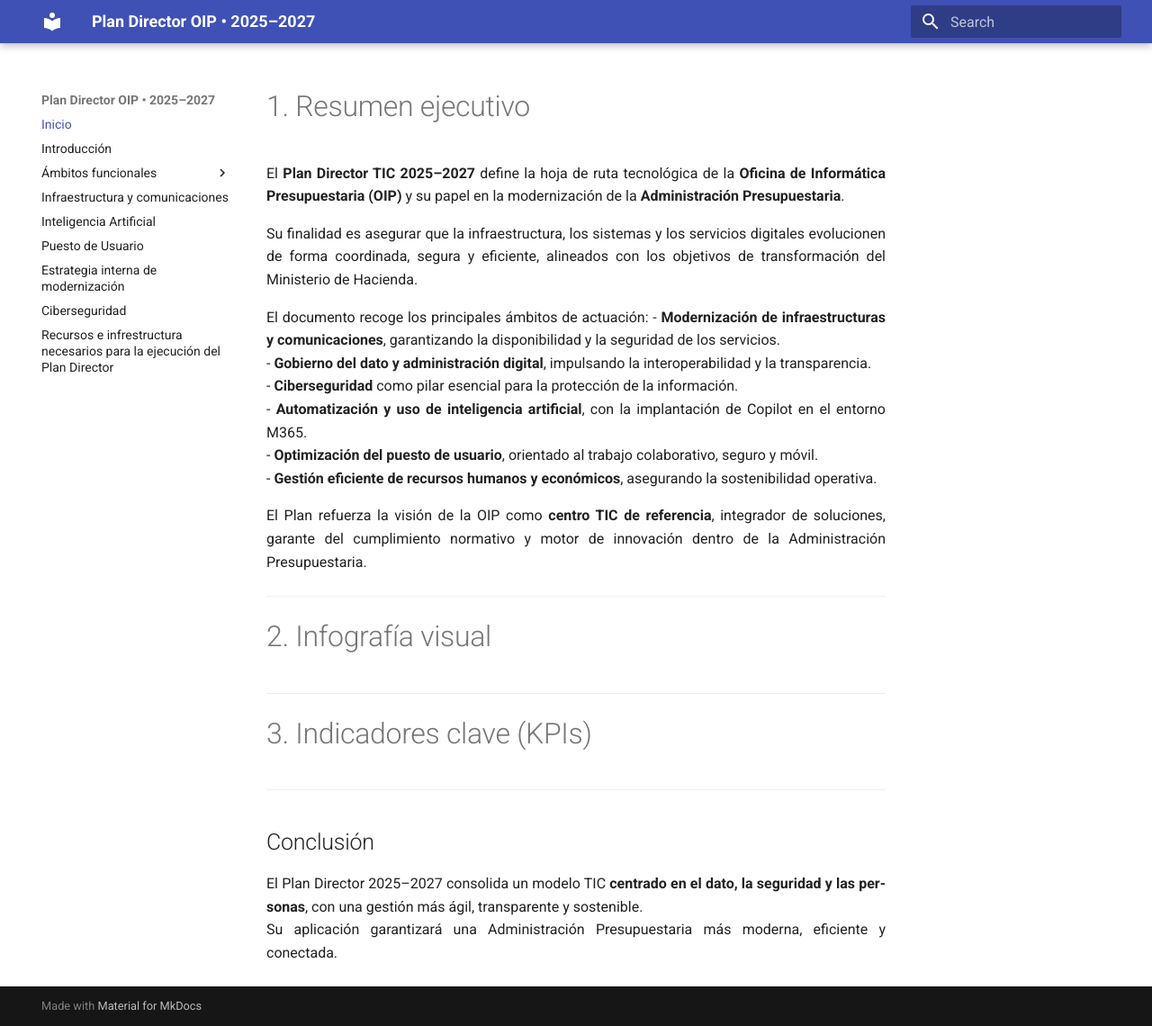
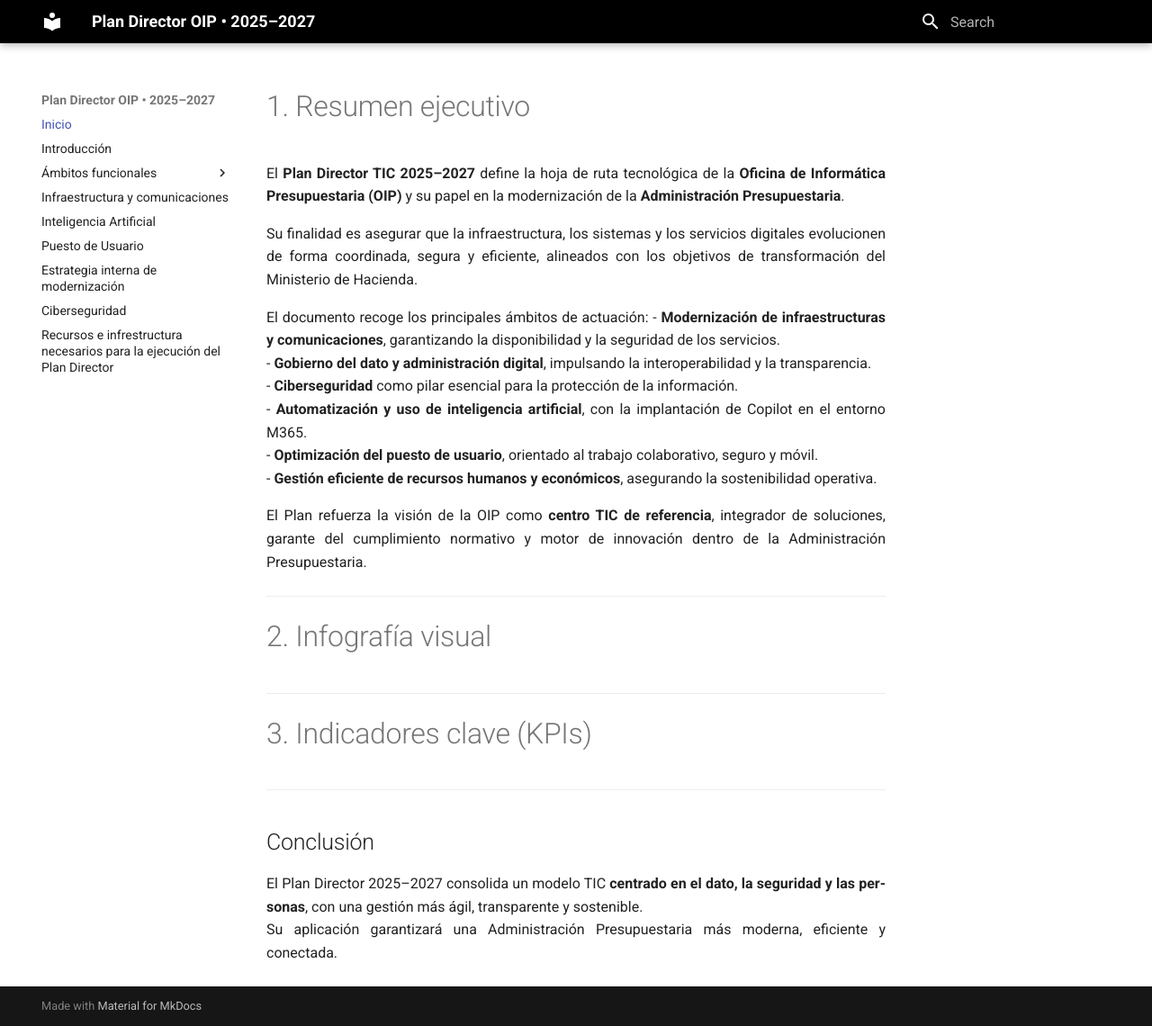
Before and after one commit to israelbarroso/plan-director-web, an MkDocs documentation site: the page built from docs/index.md, in a window 1280 px wide and 1140 px high. Shown: the whole window at 90% size. Built offline with MkDocs 1.6.1 and Material for MkDocs 9.7.7, drawn with Linux system fonts in a browser that asks for light colours.

Commit message:
Cambio de color de la cabecera

```diff
--- a/docs/assets/css/extra.css
+++ b/docs/assets/css/extra.css
@@ -2,3 +2,14 @@
     text-align: justify;
     hyphens: auto;
 }
+
+/* Color de fondo de la barra superior */
+.md-header {
+    background-color: #000000 !important;
+}
+
+/* Color del título y del texto del menú */
+.md-header__title,
+.md-tabs__link {
+    color: #ffffff !important;
+}
```
